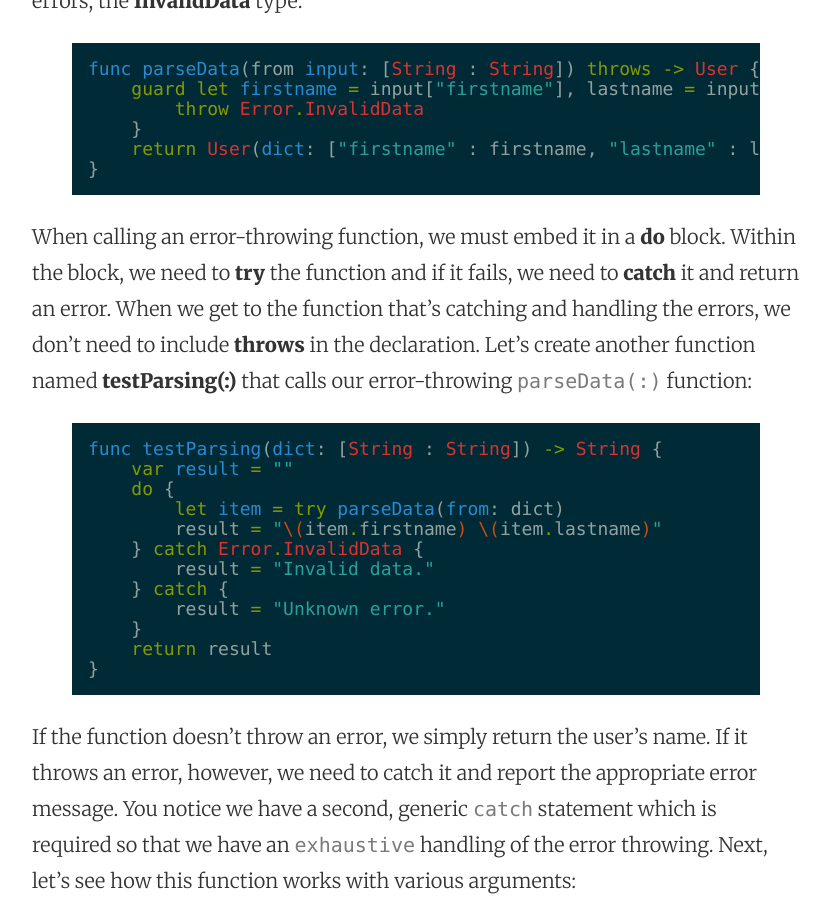
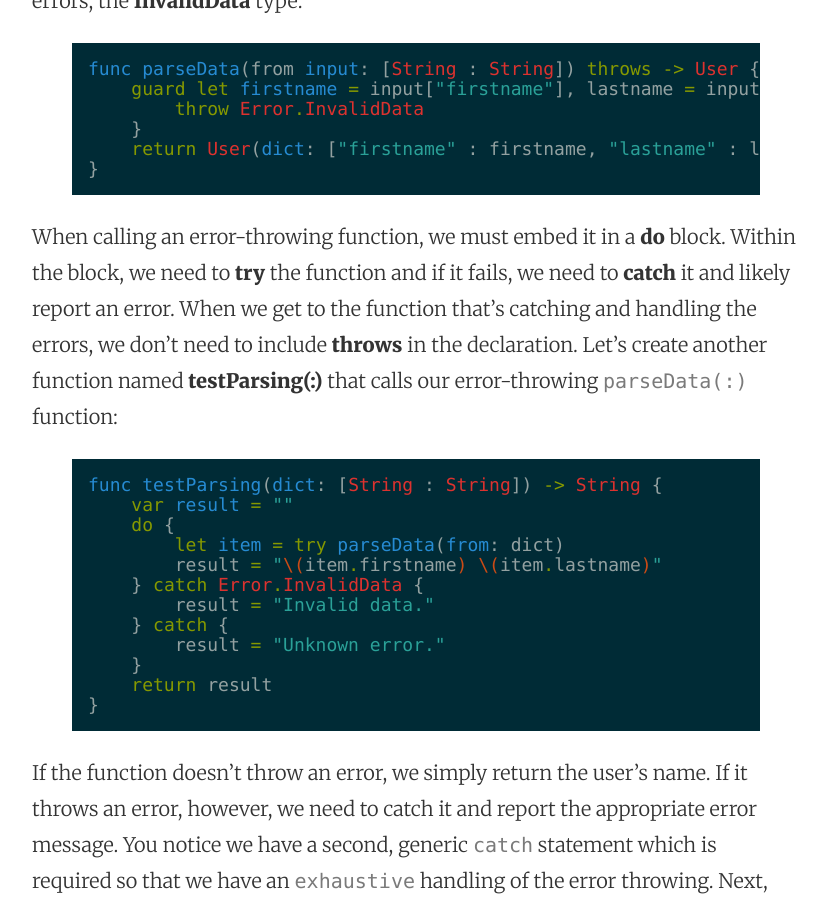
Before and after one commit to mhorga/mhorga.github.io, a Jekyll site: the page built from _posts/2015-12-21-error-handling-in-swift.markdown, in a window 1280 px wide and 900 px high, scrolled down 1432 px. Shown: the whole window, without its empty margins (224-1054 px from the left). Built offline with Jekyll 4.4.1, drawn with Linux system fonts in a browser that asks for light colours.

Commit message:
Post update: Error handling in Swift

```diff
--- a/_posts/2015-12-21-error-handling-in-swift.markdown
+++ b/_posts/2015-12-21-error-handling-in-swift.markdown
@@ -39,7 +39,7 @@ func parseData(from input: [String : String]) throws -> User {
 }
 {% endhighlight %}
 
-When calling an error-throwing function, we must embed it in a __do__ block. Within the block, we need to __try__ the function and if it fails, we need to __catch__ it and return an error. When we get to the function that's catching and handling the errors, we don't need to include __throws__ in the declaration. Let's create another function named __testParsing(:)__ that calls our error-throwing `parseData(:)` function:
+When calling an error-throwing function, we must embed it in a __do__ block. Within the block, we need to __try__ the function and if it fails, we need to __catch__ it and likely report an error. When we get to the function that's catching and handling the errors, we don't need to include __throws__ in the declaration. Let's create another function named __testParsing(:)__ that calls our error-throwing `parseData(:)` function:
 
 {% highlight swift %}
 func testParsing(dict: [String : String]) -> String {
```
